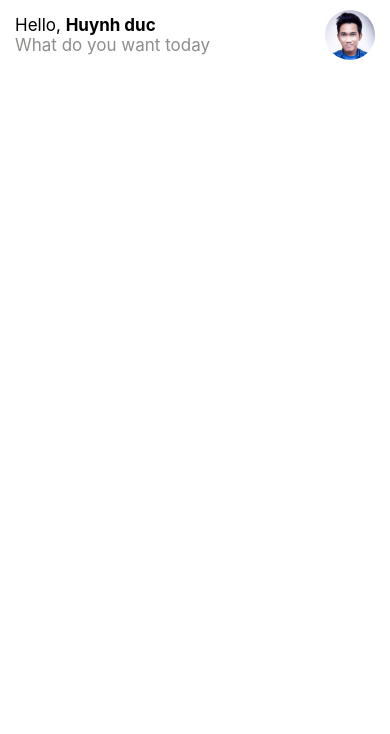
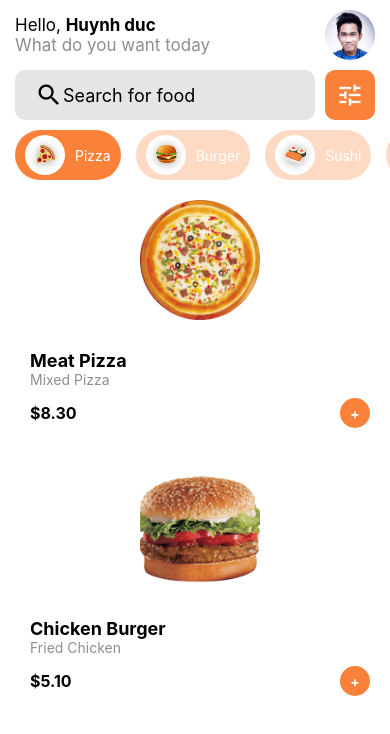
Before and after one commit to Doanhuynhduc/Food-App-React-Native, a React Native app: screen /Home in a window 390 px wide. Shown: the top 734 px of the page. Built offline with nearby package versions, Linux system fonts and the light colour scheme.

Commit message:
done view home

```diff
--- /dev/null
+++ b/src/component/ListFood.tsx
@@ -0,0 +1,88 @@
+import React from 'react';
+import {
+  Image,
+  StyleSheet,
+  Text,
+  View,
+  Dimensions,
+  TouchableOpacity,
+} from 'react-native';
+import COLORS from '../const/color';
+const {width} = Dimensions.get('screen');
+const cardWidth = width / 2 - 20;
+
+const ListFood = (data: any) => {
+  const [food, setFood] = React.useState(data.data.item);
+  console.log(food);
+  return (
+    <TouchableOpacity activeOpacity={0.8} onPress={() => {}}>
+      <View
+        style={{
+          width: cardWidth,
+          marginHorizontal: 10,
+          marginBottom: 20,
+          marginTop: 50,
+          borderRadius: 15,
+          elevation: 13,
+          paddingBottom: 10,
+          backgroundColor: COLORS.white,
+        }}>
+        <View style={{top: -40, alignItems: 'center'}}>
+          <Image
+            source={food.image}
+            style={{width: 120, height: 120, resizeMode: 'cover'}}
+          />
+        </View>
+        <View style={style.listItems}>
+          <Text style={style.txtName}>{food.name}</Text>
+          <Text style={style.txtCategories}>{food.ingredients}</Text>
+        </View>
+        <View style={style.bottomContain}>
+          <Text style={style.txtPrice}>${food.price}</Text>
+          <TouchableOpacity activeOpacity={0.8} onPress={() => {}}>
+            <View style={style.addToCard}>
+              <Text style={{color: COLORS.white, fontWeight: 'bold'}}>+</Text>
+            </View>
+          </TouchableOpacity>
+        </View>
+      </View>
+    </TouchableOpacity>
+  );
+};
+
+const style = StyleSheet.create({
+  bottomContain: {
+    flexDirection: 'row',
+    alignItems: 'center',
+    justifyContent: 'space-between',
+    marginHorizontal: 20,
+  },
+  listItems: {
+    top: -10,
+    marginHorizontal: 20,
+  },
+  addToCard: {
+    height: 30,
+    width: 30,
+    borderRadius: 20,
+    backgroundColor: COLORS.primary,
+    justifyContent: 'center',
+    alignItems: 'center',
+  },
+  txtName: {
+    color: COLORS.dark,
+    fontWeight: 'bold',
+    fontSize: 18,
+  },
+  txtCategories: {
+    color: COLORS.grey,
+    fontSize: 14,
+  },
+  txtPrice: {
+    color: COLORS.dark,
+    fontSize: 16,
+    fontWeight: 'bold',
+  },
+});
+
+export default ListFood;
--- a/src/scene/Home.tsx
+++ b/src/scene/Home.tsx
@@ -1,8 +1,61 @@
 import React from 'react';
-import {Text, View, Image, TouchableOpacity, StyleSheet} from 'react-native';
+import {
+  Text,
+  View,
+  Image,
+  TouchableOpacity,
+  StyleSheet,
+  TextInput,
+  FlatList,
+  ScrollView,
+} from 'react-native';
 import COLORS from '../const/color';
+import Icon from 'react-native-vector-icons/MaterialIcons';
+import ListFood from '../component/ListFood';
+
+const categories = [
+  {id: '1', name: 'pizza', image: require('../assets/catergories/pizza.png')},
+  {id: '2', name: 'Burger', image: require('../assets/catergories/burger.png')},
+  {id: '3', name: 'Sushi', image: require('../assets/catergories/sushi.png')},
+  {id: '4', name: 'Salad', image: require('../assets/catergories/salad.png')},
+];
+
+const foods = [
+  {
+    id: '1',
+    name: 'Meat Pizza',
+    ingredients: 'Mixed Pizza',
+    price: '8.30',
+    image: require('../assets/meatPizza.png'),
+  },
+  {
+    id: '2',
+    name: 'Cheese Pizza',
+    ingredients: 'Cheese Pizza',
+    price: '7.10',
+    image: require('../assets/cheesePizza.png'),
+  },
+  {
+    id: '3',
+    name: 'Chicken Burger',
+    ingredients: 'Fried Chicken',
+    price: '5.10',
+    image: require('../assets/chickenBurger.png'),
+  },
+  {
+    id: '4',
+    name: 'Sushi Makizushi',
+    ingredients: 'Salmon Meat',
+    price: '9.55',
+    image: require('../assets/sushiMakizushi.png'),
+  },
+];
 
 const Home = () => {
+  const [indexCategories, setIndexCategories] = React.useState(0);
+  const setSelectIndexCategories = (index: any) => {
+    setIndexCategories(index);
+  };
   return (
     <View style={{flex: 1, backgroundColor: COLORS.white}}>
       <View style={styles.topContain}>
@@ -25,6 +78,55 @@ const Home = () => {
           />
         </View>
       </View>
+      <View
+        style={{
+          flexDirection: 'row',
+          paddingHorizontal: 15,
+        }}>
+        <View style={styles.inputContainer}>
+          <Icon name="search" size={28} />
+          <TextInput
+            style={{flex: 1, fontSize: 18}}
+            placeholder="Search for food"
+          />
+        </View>
+        <View style={styles.sortBtn}>
+          <Icon name="tune" size={28} color={COLORS.white} />
+        </View>
+      </View>
+      <View>
+        <ScrollView horizontal showsHorizontalScrollIndicator={false}>
+          {categories &&
+            categories.map((item, index) => (
+              <TouchableOpacity
+                key={index}
+                activeOpacity={0.8}
+                onPress={() => {
+                  setSelectIndexCategories(index);
+                }}>
+                <View
+                  style={
+                    indexCategories == index
+                      ? styles.categories
+                      : styles.categoriesSelected
+                  }>
+                  <View style={styles.imgcomtain}>
+                    <Image style={styles.imgCategories} source={item.image} />
+                  </View>
+                  <Text style={styles.txtCate}>{item.name}</Text>
+                </View>
+              </TouchableOpacity>
+            ))}
+        </ScrollView>
+      </View>
+      <View style={{flex: 1}}>
+        <FlatList
+          data={foods}
+          numColumns={2}
+          renderItem={item => <ListFood data={item} />}
+          keyExtractor={item => item.id}
+        />
+      </View>
     </View>
   );
 };
@@ -42,6 +144,60 @@ const styles = StyleSheet.create({
     height: 50,
     borderRadius: 50,
   },
+  inputContainer: {
+    flex: 1,
+    height: 50,
+    borderRadius: 10,
+    flexDirection: 'row',
+    backgroundColor: COLORS.light,
+    alignItems: 'center',
+    paddingHorizontal: 20,
+  },
+  sortBtn: {
+    width: 50,
+    height: 50,
+    marginLeft: 10,
+    backgroundColor: COLORS.primary,
+    borderRadius: 10,
+    justifyContent: 'center',
+    alignItems: 'center',
+  },
+  categories: {
+    height: 50,
+    flexDirection: 'row',
+    alignItems: 'center',
+    backgroundColor: COLORS.primary,
+    marginLeft: 15,
+    paddingHorizontal: 10,
+    borderRadius: 50,
+    paddingVertical: 10,
+    marginVertical: 10,
+  },
+  categoriesSelected: {
+    height: 50,
+    flexDirection: 'row',
+    alignItems: 'center',
+    backgroundColor: COLORS.secondary,
+    marginLeft: 15,
+    paddingHorizontal: 10,
+    borderRadius: 50,
+    paddingVertical: 10,
+    marginVertical: 10,
+  },
+  imgCategories: {
+    width: 40,
+    height: 40,
+    resizeMode: 'cover',
+  },
+  imgcomtain: {
+    backgroundColor: COLORS.white,
+    borderRadius: 50,
+  },
+  txtCate: {
+    color: COLORS.white,
+    textTransform: 'capitalize',
+    marginLeft: 10,
+  },
 });
 
 export default Home;
```
Also changed, not shown: 1 other file (tests, documents, lock files or other folders).
